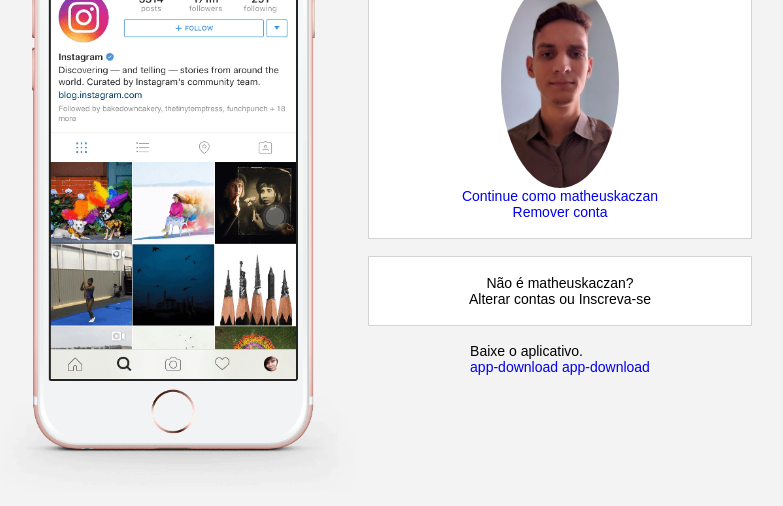
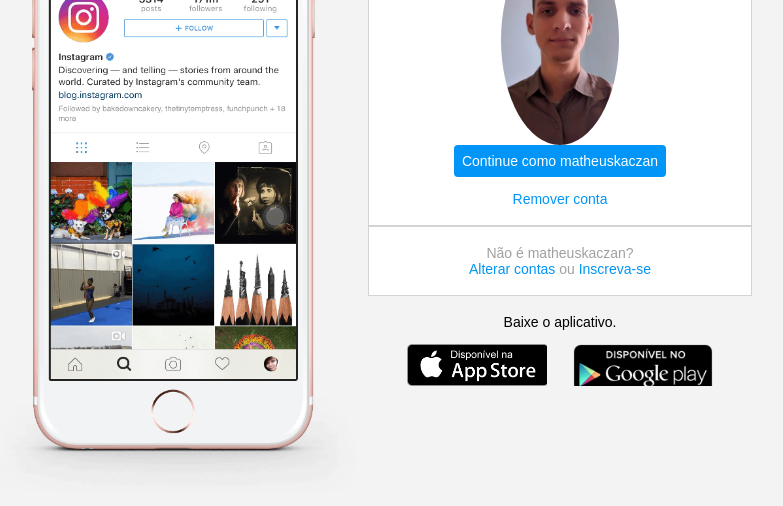
Before and after one commit to matheuskp29/DIO_Instagram, a plain HTML site: page index.html in a window 1280 px wide. Shown: the part 254-760 px from the top of the page, without its empty margins (272-1055 px from the left). Drawn offline with Linux system fonts and the light colour scheme.

Commit message:
Finalizando o projeto, acrescentando os botoes e as medias queries

```diff
--- a/index.html
+++ b/index.html
@@ -22,7 +22,7 @@
             </div>
             <div class="group">
                 <p class="not-account">Não é matheuskaczan?</p>
-                <p class="notaccount">
+                <p class="not-account">
                     <span class="link-blue">Alterar contas</span>
                     ou
                     <span class="link-blue">Inscreva-se</span>
@@ -31,8 +31,8 @@
             <div class="get-the-app">
                 <p class="get-app">Baixe o aplicativo.</p>
                 <div class="download">
-                    <a href="#">app-download</a>
-                    <a href="#">app-download</a>
+                    <a href="#" class="app-download"></a>
+                    <a href="#"class="app-download"></a>
                 </div>
             </div>
         </div>
--- a/style.css
+++ b/style.css
@@ -85,3 +85,93 @@ body
 {
     height: 15rem;
 }
+
+.instagram-login
+{
+    background-color: #0095f6;
+    color: #ffffff;
+    padding: 8px;
+    border-radius: 4px;
+}
+
+.instagram-logout
+{
+    color: #0095f6;
+    margin-top: 1rem;
+}
+
+.not-account
+{
+    color: rgb(160, 160, 160);
+}
+
+.link-blue
+{
+    color: #0095f6;
+}
+
+.get-the-app
+{
+    display: flex;
+    flex-direction: column;
+    align-items: center;
+    justify-content: center;
+    width: 100%;
+    padding: 1.3rem 0;
+}
+
+.download
+{
+    display: flex;
+    width: 100%;
+    justify-content: space-evenly;
+    align-items: center;
+    padding: 1rem;
+}
+
+.app-download
+{
+    height: 3rem;
+    width: 10rem;
+    background-size: cover;
+}
+
+.app-download:nth-child(1)
+{
+    background-image: url('./Imagens/apple-button.png');
+}
+
+.app-download:nth-child(2)
+{
+    background-image: url('./Imagens/android-button.png');
+}
+
+/* media queries */
+
+@media (max-width: 1024px)
+{
+    .instagram-wrapper
+    {
+        width: 90%;
+    }
+}
+
+@media (max-width: 650px)
+{
+    .body
+    {
+        background-color: #ffffff;
+    }
+    .instagram-wrapper
+    {
+        width: 90%;
+    }
+    .instagram-phone
+    {
+        display: none;
+    }
+    .instagram-continue
+    {
+        width: 100%;
+    }
+}
```
Also changed, not shown: Imagens/android-button.png (added), Imagens/apple-button.png (added).
